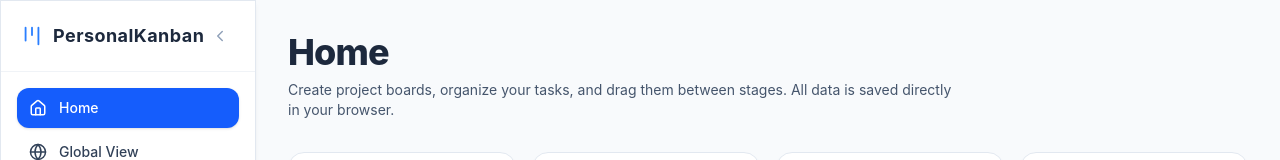
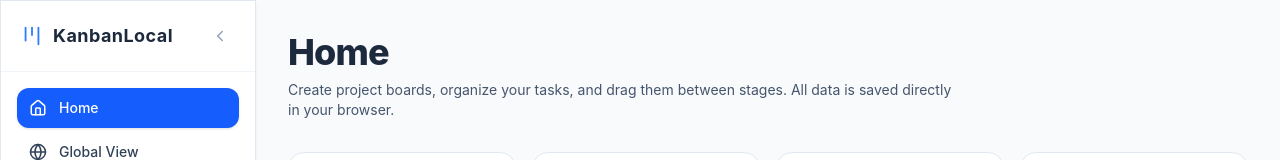
Before and after one commit to JavChz/KanbanLocal, a React (Vite) app: page /#/ in a window 1280 px wide. Shown: the top 160 px of the page. Built offline with nearby package versions, Linux system fonts and the light colour scheme.

Commit message:
Brand consistensy

```diff
--- a/src/components/Layout/SettingsModal.tsx
+++ b/src/components/Layout/SettingsModal.tsx
@@ -66,7 +66,7 @@ export const SettingsModal: React.FC<SettingsModalProps> = ({ isOpen, onClose })
       const url = URL.createObjectURL(blob);
       const link = document.createElement('a');
       link.href = url;
-      link.download = `personalkanban-backup-${new Date().toISOString().split('T')[0]}.json`;
+      link.download = `kanbanlocal-backup-${new Date().toISOString().split('T')[0]}.json`;
       document.body.appendChild(link);
       link.click();
       document.body.removeChild(link);
@@ -513,7 +513,7 @@ export const SettingsModal: React.FC<SettingsModalProps> = ({ isOpen, onClose })
                 <Kanban size={32} className="text-blue-500" />
                 <div>
                   <h4 className="font-extrabold text-slate-800 dark:text-slate-100 text-lg leading-tight">
-                    PersonalKanban
+                    KanbanLocal
                   </h4>
                 </div>
               </div>
--- a/src/i18n.ts
+++ b/src/i18n.ts
@@ -4,7 +4,7 @@ import { initReactI18next } from 'react-i18next';
 const resources = {
   en: {
     translation: {
-      app_title: "PersonalKanban",
+      app_title: "KanbanLocal",
       home: "Home",
       global_view: "Global View",
       settings: "Settings",
@@ -72,7 +72,7 @@ const resources = {
       nav_global: "Navigate to Global View",
       open_settings: "Open Settings Modal",
       new_board_task: "New Board / New Task",
-      about_desc: "PersonalKanban is a fast, offline-first Kanban board built to organize projects and task flows dynamically. All of your data is saved instantly to your local browser storage.",
+      about_desc: "KanbanLocal is a fast, offline-first Kanban board built to organize projects and task flows dynamically. All of your data is saved instantly to your local browser storage.",
       export_desc: "Download a JSON copy of your workspace definition. Select which board configurations and card definitions to include in this backup.",
       import_desc: "Restore backup workspace state. Warning: importing will replace all current browser tasks and boards.",
       unsplash_profile_credit: "Find more beautiful background images at",
@@ -99,7 +99,7 @@ const resources = {
   },
   fr: {
     translation: {
-      app_title: "PersonalKanban",
+      app_title: "KanbanLocal",
       home: "Accueil",
       global_view: "Vue Globale",
       settings: "Paramètres",
@@ -167,7 +167,7 @@ const resources = {
       nav_global: "Aller à la vue globale",
       open_settings: "Ouvrir les paramètres",
       new_board_task: "Nouveau tableau / Nouvelle tâche",
-      about_desc: "PersonalKanban est un tableau Kanban rapide et hors ligne conçu pour organiser les projets et les flux de tâches de manière dynamique. Toutes vos données sont enregistrées instantanément dans le stockage local de votre navigateur.",
+      about_desc: "KanbanLocal est un tableau Kanban rapide et hors ligne conçu pour organiser les projets et les flux de tâches de manière dynamique. Toutes vos données sont enregistrées instantanément dans le stockage local de votre navigateur.",
       export_desc: "Téléchargez une copie JSON de la définition de votre espace de travail. Sélectionnez les configurations de tableau et les définitions de carte à inclure dans cette sauvegarde.",
       import_desc: "Restaurer l'état de l'espace de travail sauvegardé. Attention : l'importation remplacera toutes les tâches et tous les tableaux actuels du navigateur.",
       unsplash_profile_credit: "Trouvez plus de belles images d'arrière-plan sur",
@@ -194,7 +194,7 @@ const resources = {
   },
   ja: {
     translation: {
-      app_title: "PersonalKanban",
+      app_title: "KanbanLocal",
       home: "ホーム",
       global_view: "全体ビュー",
       settings: "設定",
@@ -262,7 +262,7 @@ const resources = {
       nav_global: "全体ビューへ移動",
       open_settings: "設定を開く",
       new_board_task: "新規ボード / 新規タスク",
-      about_desc: "PersonalKanbanは、プロジェクトやタスクの流れを動的に整理するために構築された、高速でオフラインファーストのカンバンボードです。すべてのデータはブラウザのローカルストレージに即座に保存されます。",
+      about_desc: "KanbanLocalは、プロジェクトやタスクの流れを動的に整理するために構築された、高速でオフラインファーストのカンバンボードです。すべてのデータはブラウザのローカルストレージに即座に保存されます。",
       export_desc: "ワークスペース定義のJSONコピーをダウンロードします。このバックアップに含めるボード設定とカード定義を選択します。",
       import_desc: "バックアップワークスペースのステートを復元します。警告：インポートすると、現在のブラウザのすべてのタスクとボードが置き換えられます。",
       unsplash_profile_credit: "Unsplashでさらに美しい背景画像を探す",
@@ -289,7 +289,7 @@ const resources = {
   },
   es: {
     translation: {
-      app_title: "PersonalKanban",
+      app_title: "KanbanLocal",
       home: "Inicio",
       global_view: "Vista Global",
       settings: "Configuración",
@@ -357,7 +357,7 @@ const resources = {
       nav_global: "Ir a la vista global",
       open_settings: "Abrir configuración",
       new_board_task: "Nuevo tablero / Nueva tarea",
-      about_desc: "PersonalKanban es un tablero Kanban rápido y local diseñado para organizar proyectos y flujos de tareas de forma dinámica. Todos sus datos se guardan instantáneamente en el almacenamiento local de su navegador.",
+      about_desc: "KanbanLocal es un tablero Kanban rápido y local diseñado para organizar proyectos y flujos de tareas de forma dinámica. Todos sus datos se guardan instantáneamente en el almacenamiento local de su navegador.",
       export_desc: "Descargue una copia JSON de la definición de su espacio de trabajo. Seleccione qué configuraciones de tablero y definiciones de tarjetas desea incluir en esta copia de seguridad.",
       import_desc: "Restaurar el estado de la copia de seguridad del espacio de trabajo. Advertencia: la importación reemplazará todas las tareas y tableros actuales del navegador.",
       unsplash_profile_credit: "Encuentra más imágenes de fondo hermosas en",
--- a/src/store/useKanbanStore.ts
+++ b/src/store/useKanbanStore.ts
@@ -11,7 +11,7 @@ export const useKanbanStore = create<KanbanState>()(
       ...createSettingsSlice(...a),
     }),
     {
-      name: 'personal-kanban-storage',
+      name: 'kanban-local-storage',
     }
   )
 );
```
Also changed, not shown: playwright-report/index.html (+1 -1 lines), 2 other files (tests, documents, lock files or other folders).
